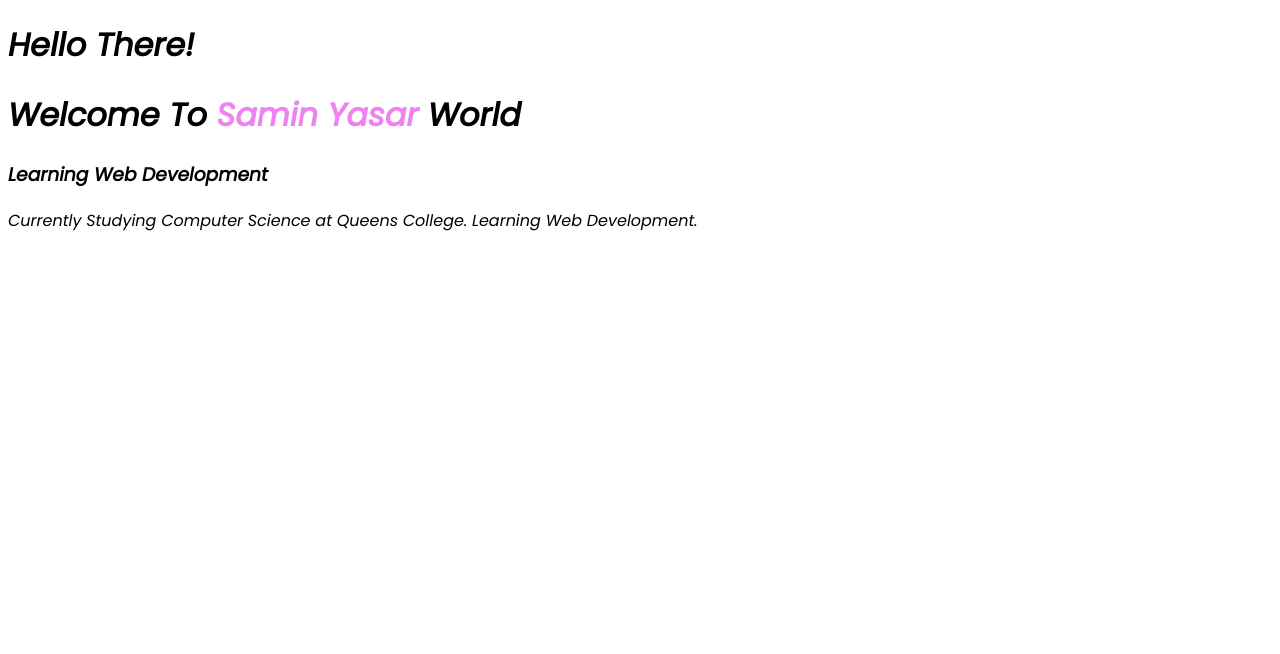
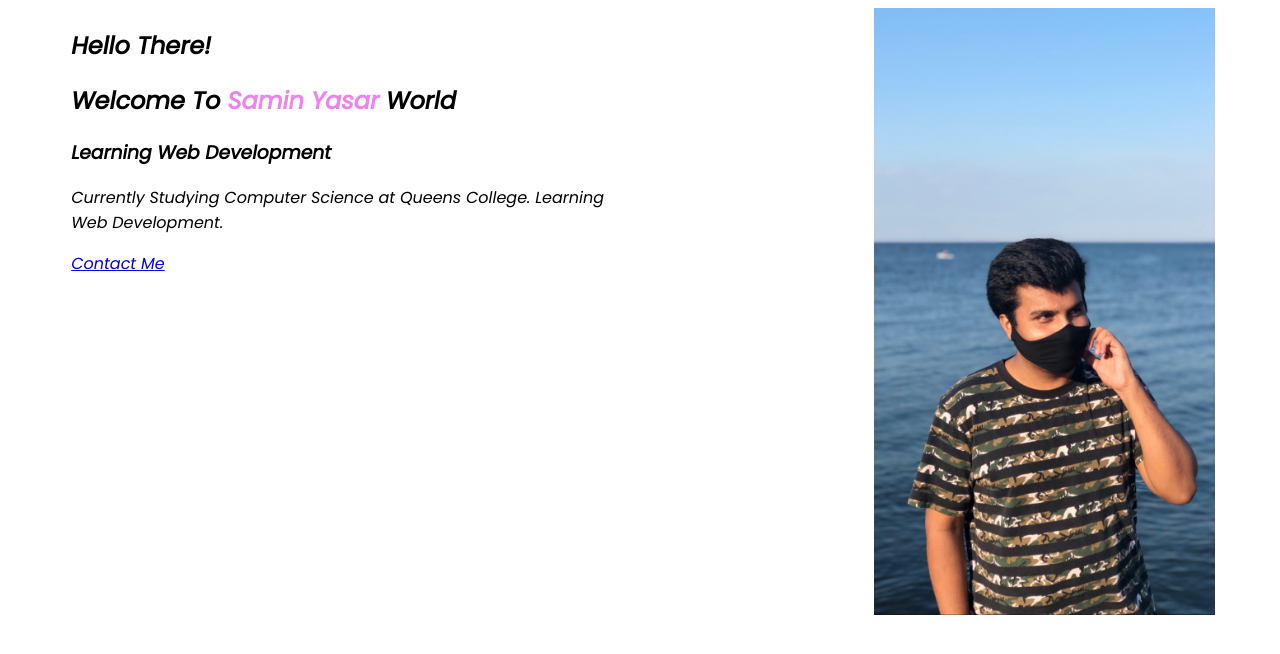
Before and after one commit to Saminyasar242/developer-portfolio, a plain HTML site: page index.html in a window 1280 px wide. Drawn offline with Linux system fonts and the light colour scheme.

Commit message:
purono-updatekora

```diff
--- a/index.html
+++ b/index.html
@@ -13,10 +13,18 @@
 </head>
 
 <body>
-    <h1> Hello There!</h1>
-    <h1> Welcome To <span class="violet-color">Samin Yasar </span>World</h1>
-    <h3> Learning Web Development</h3>
-    <p> Currently Studying Computer Science at Queens College. Learning Web Development.</p>
+    <section>
+        <div class="half-width">
+            <h1> Hello There!</h1>
+            <h1> Welcome To <span class="violet-color">Samin Yasar </span>World</h1>
+            <h3> Learning Web Development</h3>
+            <p> Currently Studying Computer Science at Queens College. Learning Web Development.</p>
+            <a href="https://www.linkedin.com/in/samin-yasar-0b6927181"> Contact Me</a>
+        </div>
+        <div class="half-width">
+            <img src="showOff/IMG_mask.jpg">
+        </div>
+    </section>
 </body>
 
 </html>
```
